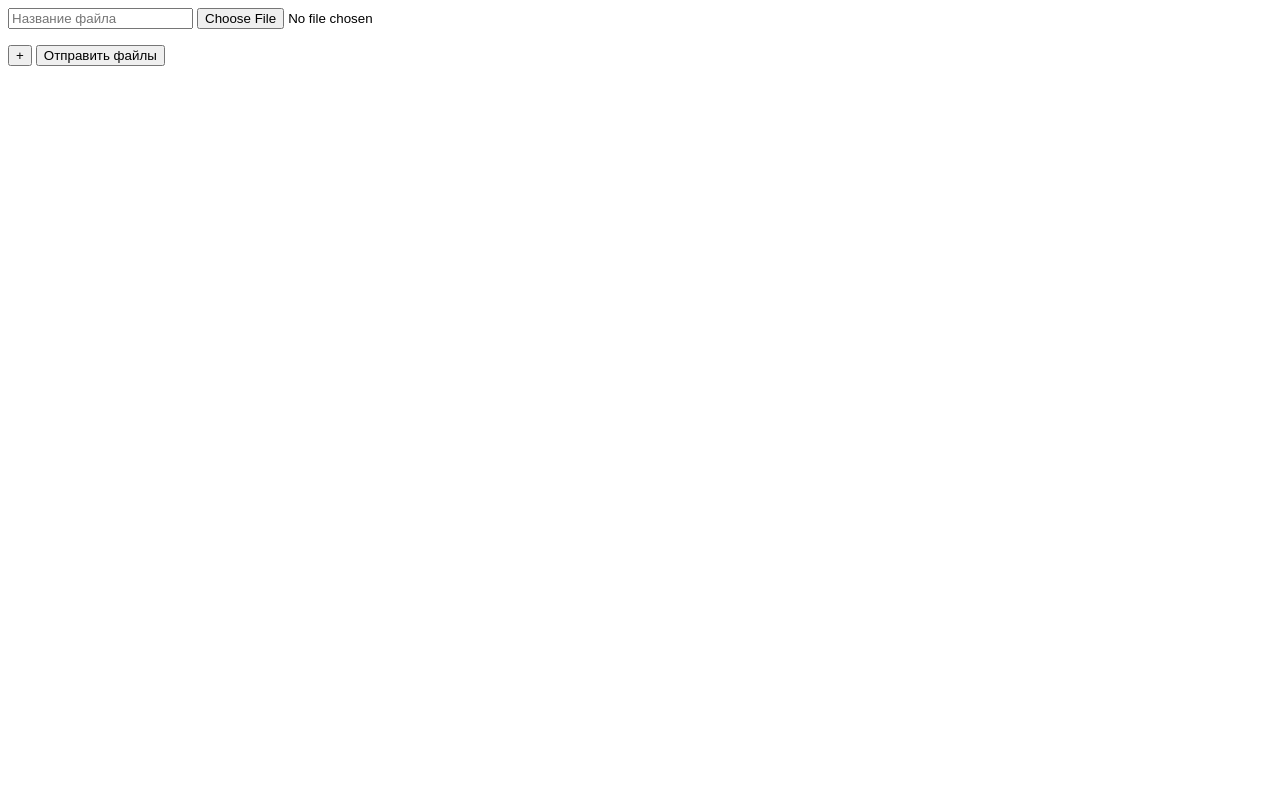
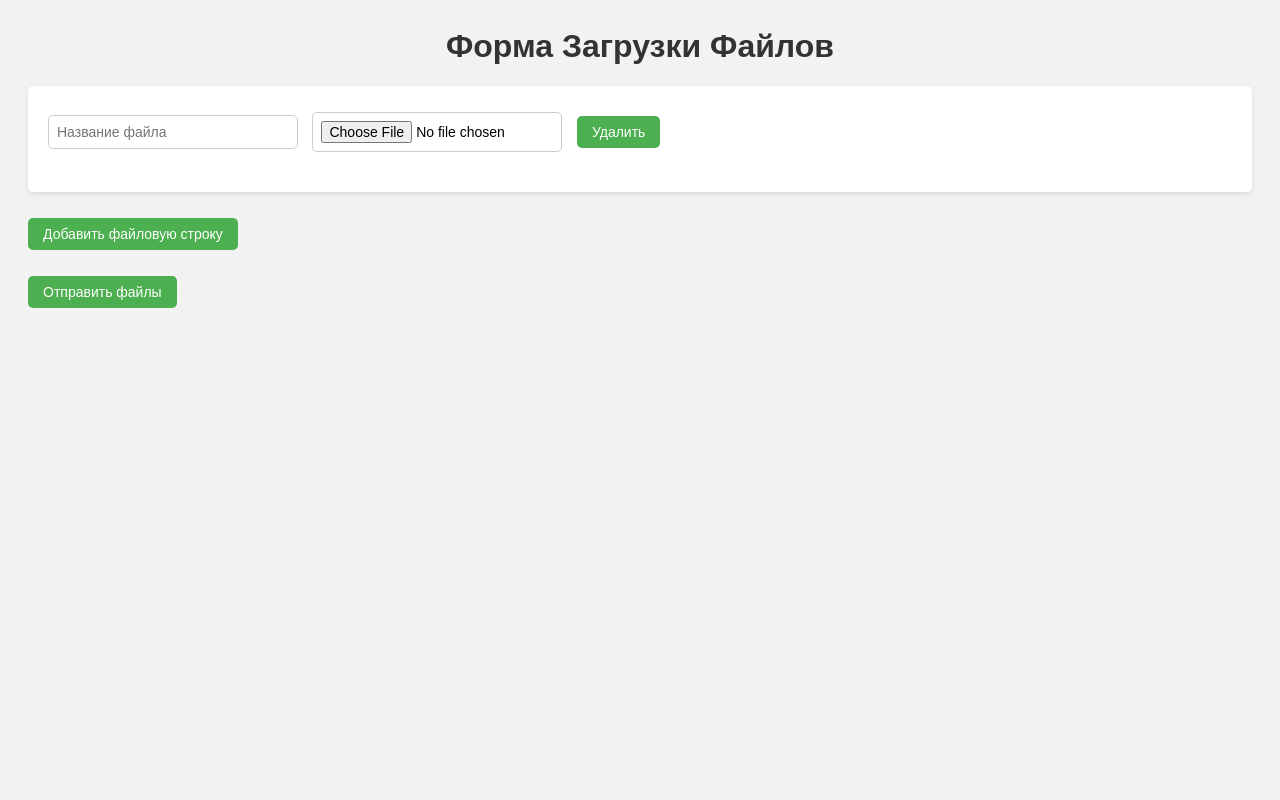
Before and after one commit to Nevermindone/django-foms, a Django app: page /FOMS/upload/ in a window 1280 px wide. Run offline with Django 3.2, Linux system fonts and the light colour scheme; parts of the project's set-up code (start-up, migrations or seed data) failed here and were passed over.

Commit message:
beautify page

```diff
--- a/apps/FOMS/templates/upload.html
+++ b/apps/FOMS/templates/upload.html
@@ -1,23 +1,83 @@
 <html>
 <head>
   <style>
+    body {
+      font-family: Arial, sans-serif;
+      background-color: #f2f2f2;
+      padding: 20px;
+    }
+
+    h1 {
+      text-align: center;
+      color: #333;
+    }
+
+    form {
+      background-color: #fff;
+      padding: 20px;
+      border-radius: 5px;
+      box-shadow: 0 2px 5px rgba(0, 0, 0, 0.1);
+    }
+
     .file-row {
       margin-bottom: 10px;
+    }
+
+    .file-row input[type="text"],
+    .file-row input[type="file"] {
+      margin-right: 10px;
+      padding: 8px;
+      border: 1px solid #ccc;
+      border-radius: 5px;
+      font-size: 14px;
+      width: 250px;
+    }
+
+    button {
+      margin-top: 10px;
+      margin-right: 5px;
+      padding: 8px 15px;
+      font-size: 14px;
+      background-color: #4caf50;
+      color: #fff;
+      border: none;
+      border-radius: 5px;
+      cursor: pointer;
+    }
+
+    button:hover {
+      background-color: #45a049;
+    }
+
+    button.delete {
+      background-color: #f44336;
+    }
+
+    button.delete:hover {
+      background-color: #d32f2f;
+    }
+
+    #file-container {
+      margin-bottom: 20px;
     }
   </style>
 </head>
 <body>
+  <h1>Форма Загрузки Файлов</h1>
+
   <form id="file-form">
     {% csrf_token %}
     <div id="file-container">
       <div class="file-row">
         <input type="text" name="filename" placeholder="Название файла">
         <input type="file" name="file" placeholder="Выберите файл" accept="*">
+        <button type="button" onclick="deleteFileRow(this)">Удалить</button>
       </div>
     </div>
   </form>
 
-  <button onclick="addFileRow()">+</button>
+  <button onclick="addFileRow()">Добавить файловую строку</button>
+  <p></p>
   <button onclick="submitFiles()">Отправить файлы</button>
 
   <script>
@@ -25,8 +85,17 @@
       var fileContainer = document.getElementById("file-container");
       var fileRow = document.createElement("div");
       fileRow.classList.add("file-row");
-      fileRow.innerHTML = '<input type="text" name="filename" placeholder="Название файла"><input type="file" name="file" placeholder="Выберите файл" accept="*">';
+      fileRow.innerHTML = `
+        <input type="text" name="filename" placeholder="Название файла">
+        <input type="file" name="file" placeholder="Выберите файл" accept="*">
+        <button type="button" onclick="deleteFileRow(this)">Удалить</button>
+      `;
       fileContainer.appendChild(fileRow);
+    }
+
+    function deleteFileRow(button) {
+      var fileRow = button.parentNode;
+      fileRow.parentNode.removeChild(fileRow);
     }
 
     function submitFiles() {
```
